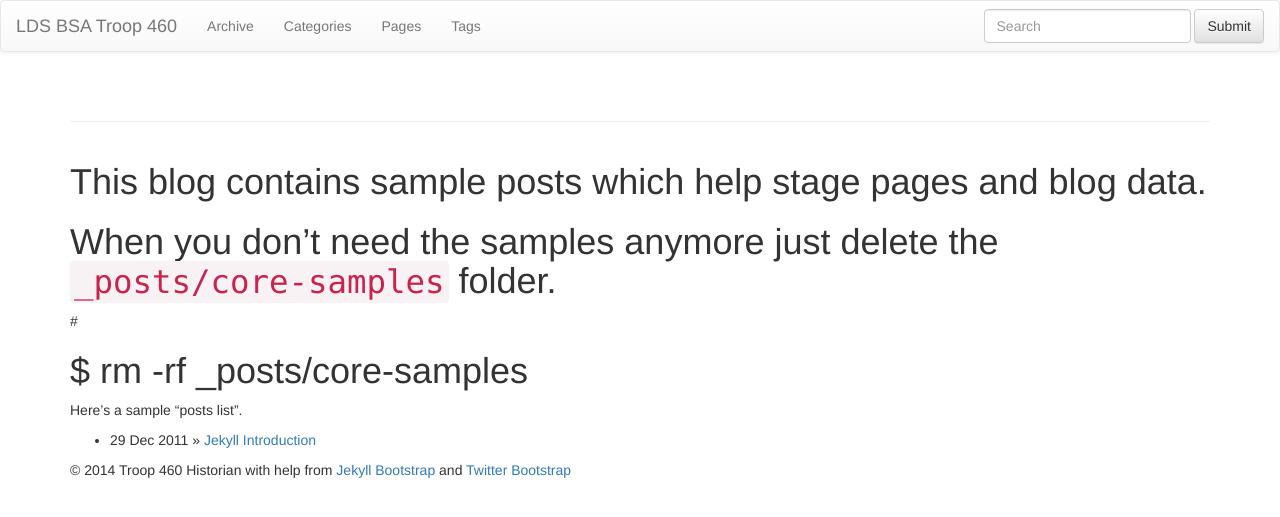
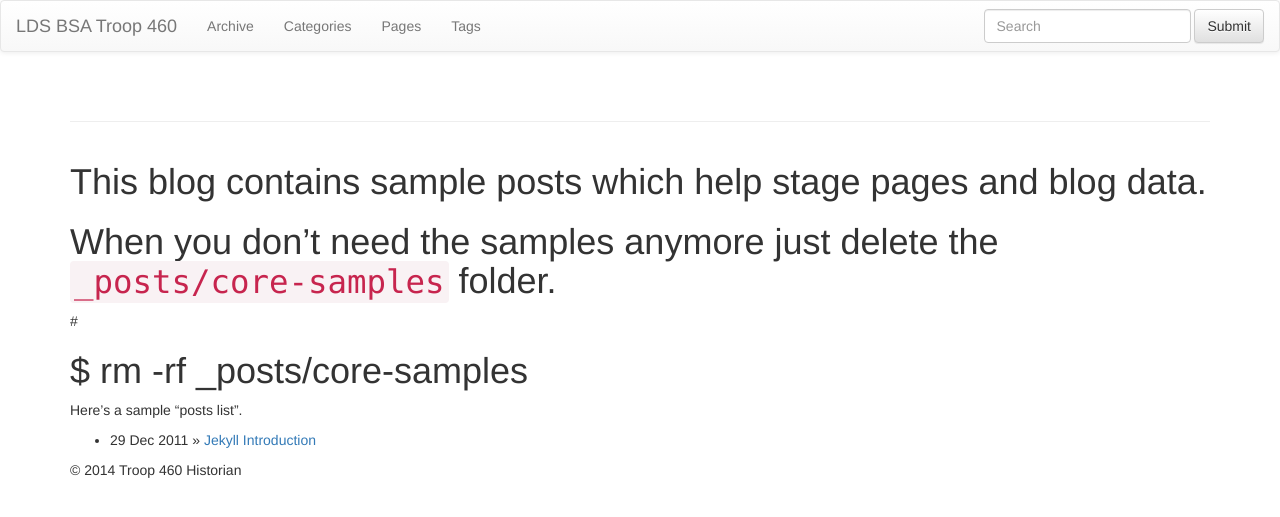
Before and after one commit to BSATroop460/bsatroop460.github.io, a Jekyll site: the page built from index.md, in a window 1280 px wide. Shown: the top 517 px of the page. Built offline with Jekyll 4.4.1, drawn with Linux system fonts in a browser that asks for light colours; nearby versions of some CDN libraries; library files that are not in the unit come from our copies.

Commit message:
Updated the footer

```diff
--- a/_includes/themes/bootstrap-3/default.html
+++ b/_includes/themes/bootstrap-3/default.html
@@ -81,8 +81,6 @@
     <div id="footer">
       <div class="container">
         <p>&copy; {{ site.time | date: '%Y' }} {{ site.author.name }}
-          with help from <a href="http://jekyllbootstrap.com" target="_blank" title="The Definitive Jekyll Blogging Framework">Jekyll Bootstrap</a>
-          and <a href="http://twitter.github.com/bootstrap/" target="_blank">Twitter Bootstrap</a>
         </p>
       </div>
     </div>
```
